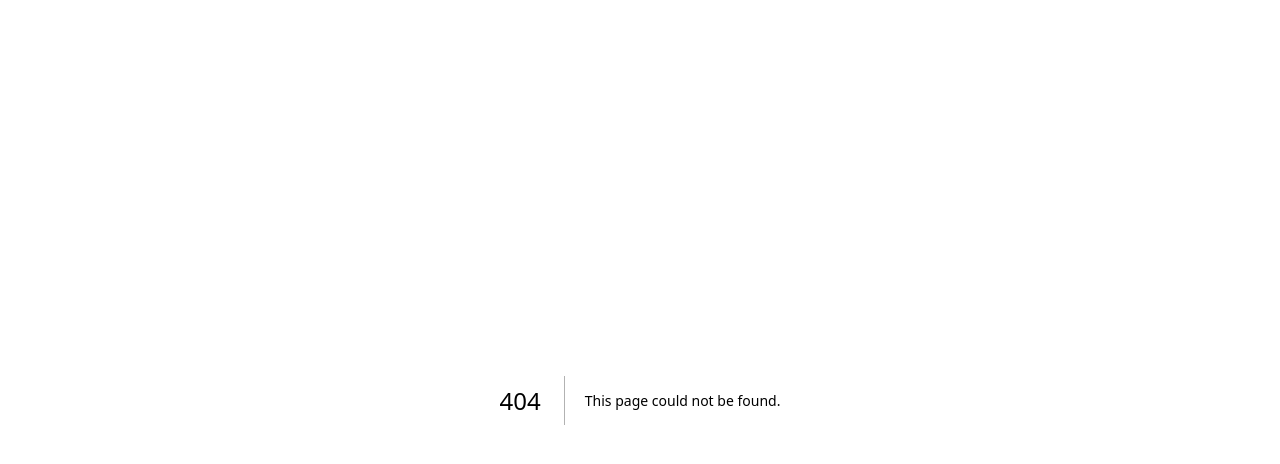
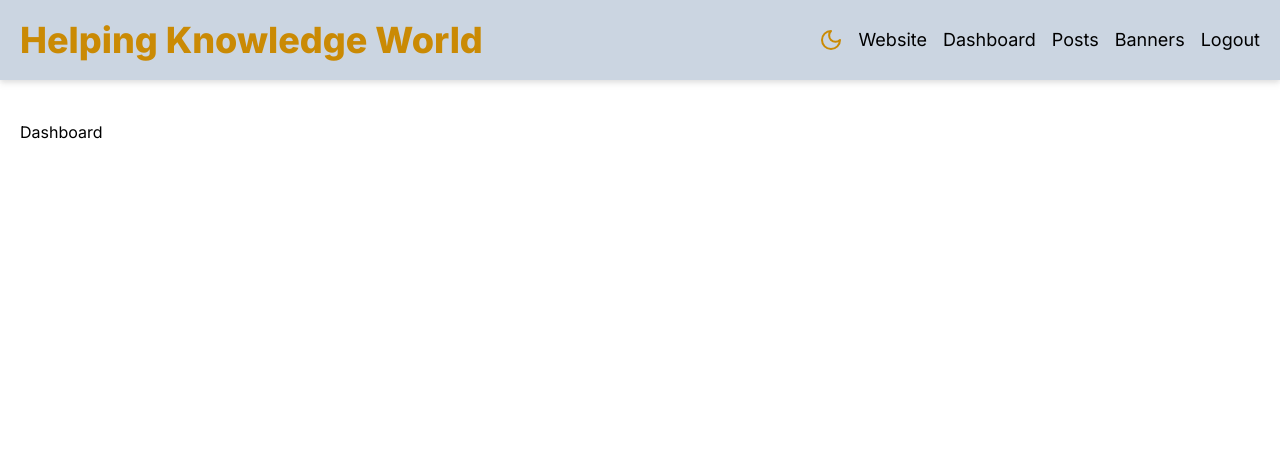
Before and after one commit to shubhamsah-ss/helping-knowledge-world, a Next.js app: page /admin/dashboard in a window 1280 px wide. Before the commit this address had no page. Shown: the top 464 px of the page. Built offline with nearby package versions, Linux system fonts and the light colour scheme.

Commit message:
dashboard and posts route

```diff
--- a/app/admin/banners/page.jsx
+++ b/app/admin/banners/page.jsx
@@ -34,6 +34,7 @@ export default function Banners() {
   const router = useRouter()
 
   function redirect() {
+    console.log("redirecting..")
     router.refresh();
     setOpen(false);
     getBanners();
--- /dev/null
+++ b/app/admin/dashboard/page.jsx
@@ -0,0 +1,7 @@
+import React from 'react'
+
+export default function Dashboard() {
+  return (
+    <div>Dashboard</div>
+  )
+}
--- /dev/null
+++ b/app/admin/posts/page.jsx
@@ -0,0 +1,7 @@
+import React from 'react'
+
+export default function Posts() {
+  return (
+    <div>Posts</div>
+  )
+}
```
